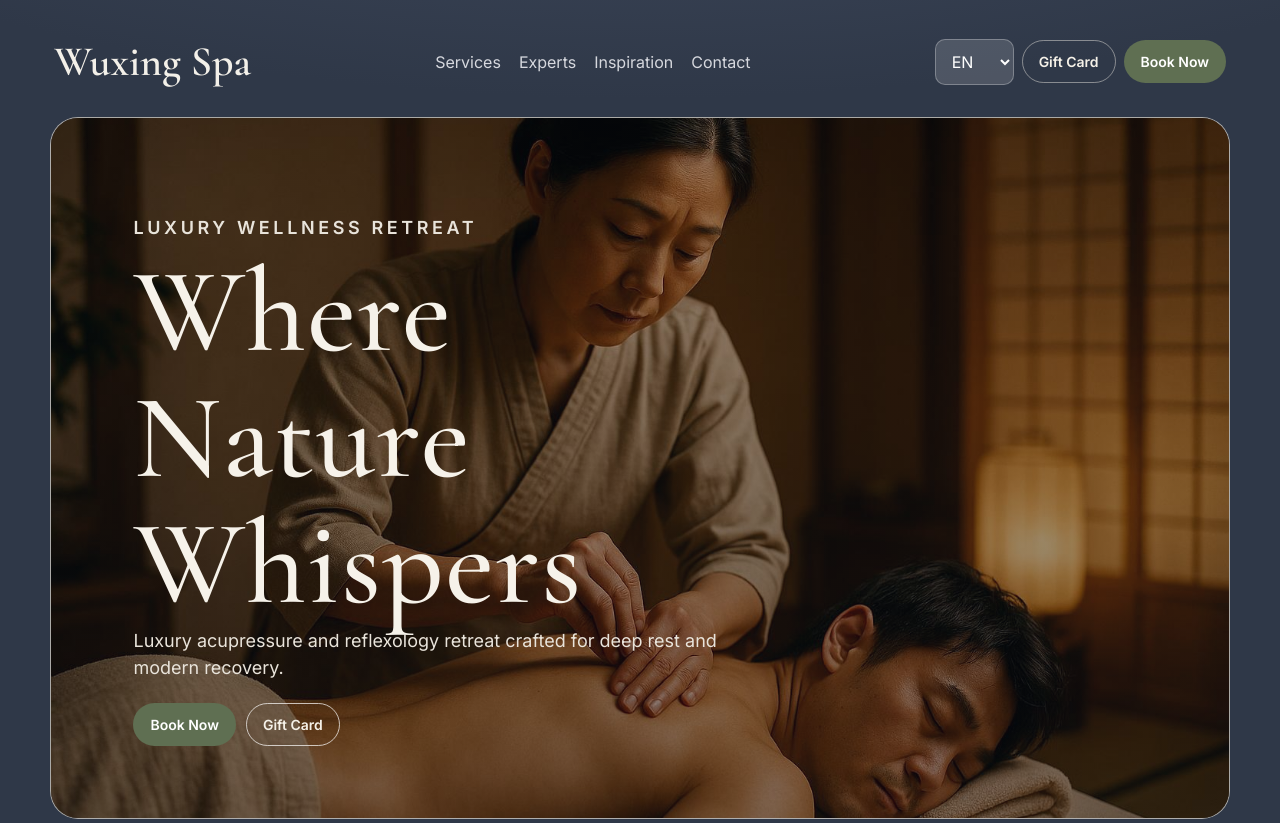
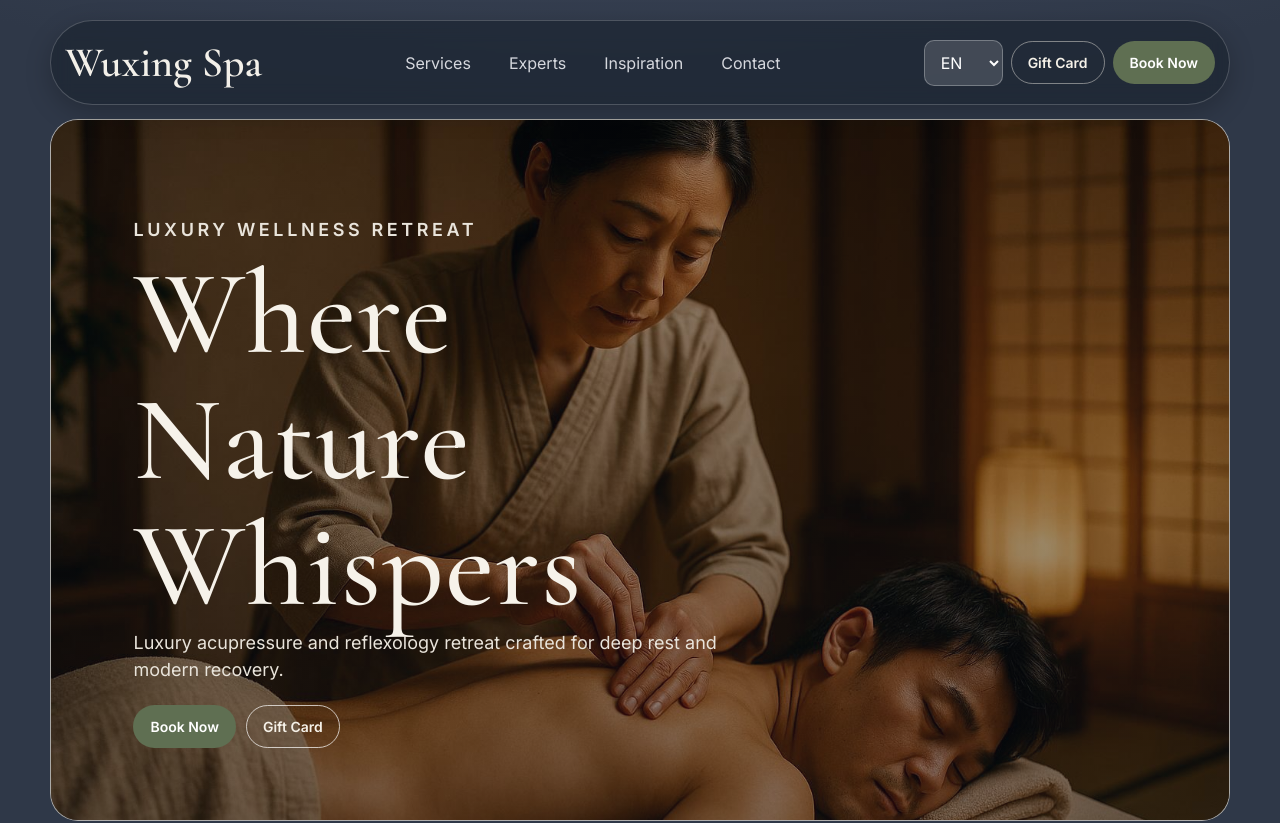
Before and after one commit to plantain-tech/wuxing-spa, a Next.js app: page / in a window 1280 px wide. Shown: the top 823 px of the page. Built offline with nearby package versions, Linux system fonts and the light colour scheme.

Commit message:
style: sticky floating navbar with polished hover effects

```diff
--- a/src/app/globals.css
+++ b/src/app/globals.css
@@ -35,13 +35,46 @@ h1, h2, h3, h4 {
 .site-shell { padding: 20px 0 40px; }
 .frame { width: min(1180px, 94%); margin: 0 auto; }
 
-.topbar { margin-bottom: 14px; }
+.topbar {
+  position: sticky;
+  top: 10px;
+  z-index: 90;
+  margin-bottom: 14px;
+}
 .nav-row {
   display: flex; align-items: center; justify-content: space-between; gap: 10px;
-  color: #f3f0e9; padding: 10px 4px;
+  color: #f3f0e9; padding: 10px 14px;
+  border-radius: 999px;
+  border: 1px solid rgba(255,255,255,.20);
+  background: rgba(27, 35, 48, 0.66);
+  backdrop-filter: blur(10px);
+  box-shadow: 0 8px 26px rgba(0,0,0,.22);
 }
 .logo { font-weight: 600; font-size: 42px; font-family: var(--font-serif), Georgia, serif; }
 nav { display: none; gap: 18px; color: #d6d8de; }
+nav a {
+  position: relative;
+  padding: 8px 10px;
+  border-radius: 999px;
+  transition: all .22s ease;
+}
+nav a::after {
+  content: "";
+  position: absolute;
+  left: 10px;
+  right: 10px;
+  bottom: 4px;
+  height: 1.5px;
+  background: linear-gradient(90deg, #f7ecd7, #c9d7bf);
+  transform: scaleX(0);
+  transform-origin: center;
+  transition: transform .22s ease;
+}
+nav a:hover {
+  color: #fff;
+  background: rgba(255,255,255,.08);
+}
+nav a:hover::after { transform: scaleX(1); }
 .nav-actions { display: flex; align-items: center; gap: 8px; }
 .nav-actions select { width: auto; background: rgba(255,255,255,.15); color: #fff; border-color: rgba(255,255,255,.28); }
 
@@ -53,6 +86,20 @@ nav { display: none; gap: 18px; color: #d6d8de; }
 .btn.solid { background: var(--accent); color: #fff; }
 .btn.ghost { background: transparent; border-color: rgba(245,241,232,.45); color: #f5f1e8; }
 .btn.light { border-color: rgba(255,255,255,.7); }
+.topbar .btn {
+  transition: transform .2s ease, box-shadow .2s ease, background-color .2s ease, color .2s ease;
+}
+.topbar .btn:hover {
+  transform: translateY(-1px);
+  box-shadow: 0 8px 18px rgba(0,0,0,.22);
+}
+.topbar .btn.ghost:hover {
+  background: rgba(255,255,255,.12);
+  color: #fff;
+}
+.topbar .btn.solid:hover {
+  background: #748764;
+}
 
 .white-panel, .dark-panel, .hero-panel {
   border-radius: 28px; border: 1px solid rgba(223,217,205,.7);
```
